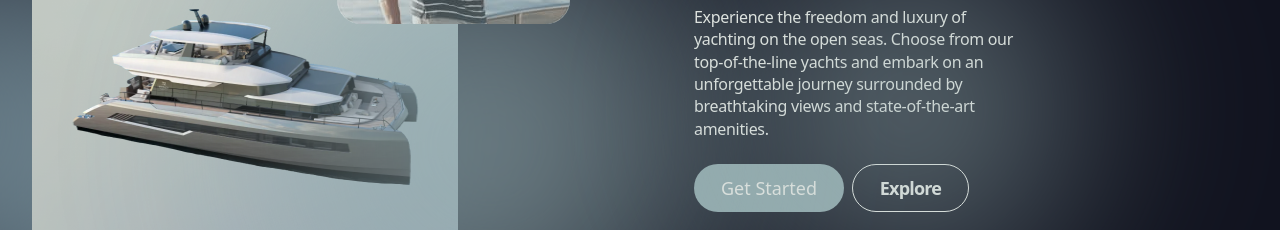
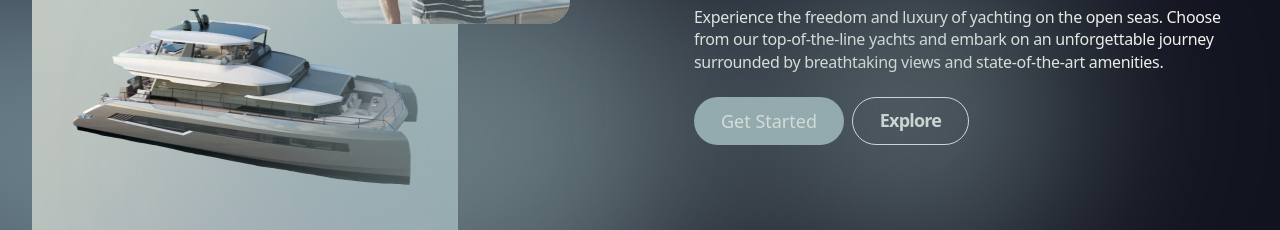
Before and after one commit to mariavsl518/yacht-adventures-project, a website built with Vite: page src/index.html in a window 1280 px wide. Shown: the part 329-559 px from the top of the page. Built offline with nearby package versions, Linux system fonts and the light colour scheme; files whose address does not match are found by name.

Commit message:
Hero (#52)
* upd hero

done

* upd hero

через валідатор прогнала, все вірно

* upd hero

все ок, згідно з макетом

---------

Co-authored-by: Maria Vasylchenko <134641398+mariavsl518@users.noreply.github.com>

```diff
--- a/src/css/hero.css
+++ b/src/css/hero.css
@@ -43,9 +43,11 @@
     .hero-title-italic {
         font-style: italic;
     }
+
     .hero-description {
         width: 539px;
     }
+
 }
 
 .hero-description {
@@ -55,6 +57,12 @@
     line-height: 140%;
     letter-spacing: -0.32px;
     margin-bottom: 24px;
+}
+
+@media only screen and (min-width: 768px) {
+  .hero-description {
+    width: 539px;
+  }
 }
 
 .hero-buttons {
```
